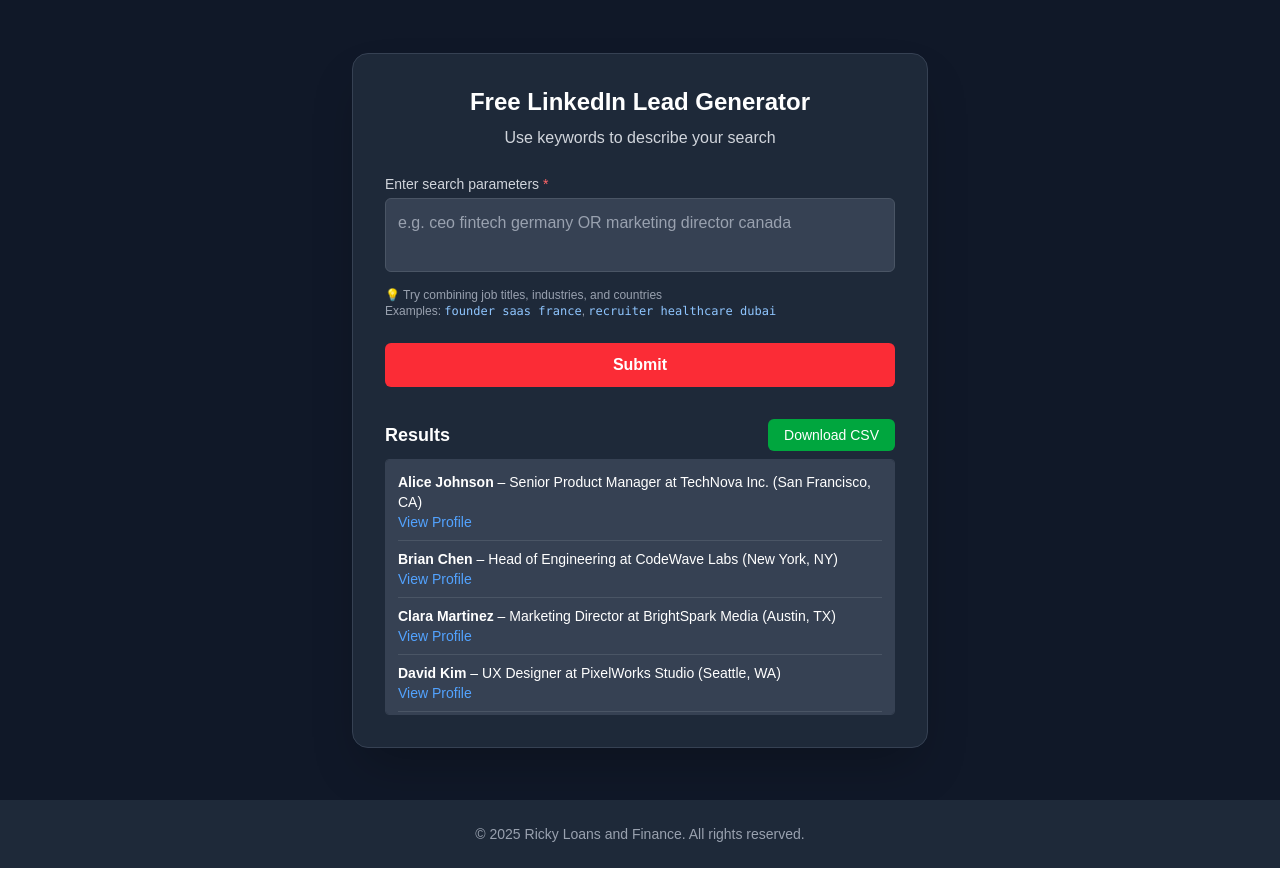
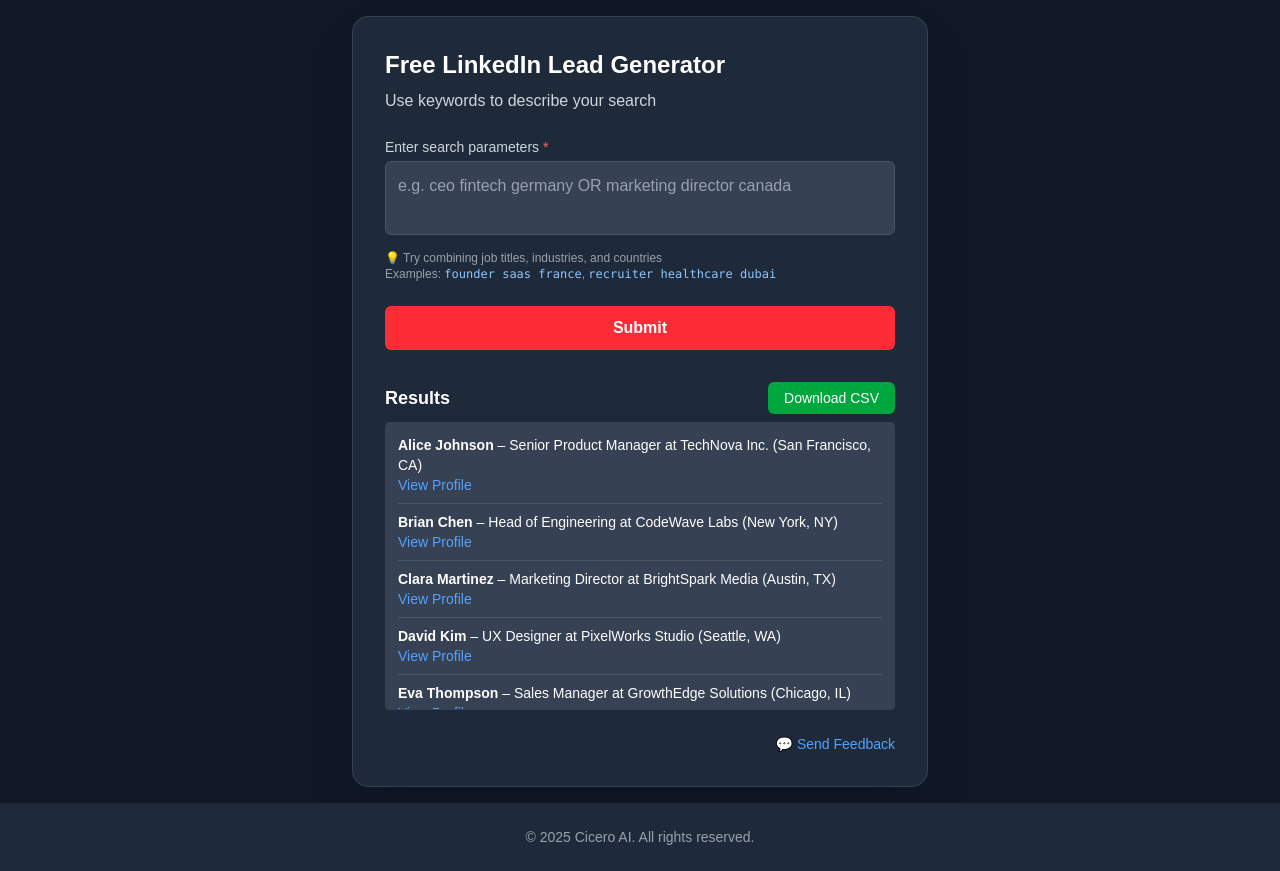
Before and after one commit to phixtalk/ricky-loans, a Next.js app: page / in a window 1280 px wide. Built offline with nearby package versions, Linux system fonts and the light colour scheme.

Commit message:
Feedback form

```diff
--- /dev/null
+++ b/src/app/components/Feedback.tsx
@@ -0,0 +1,64 @@
+import { useState } from "react";
+
+export const Feedback = () => {
+  const [feedbackText, setFeedbackText] = useState("");
+  const [showFeedback, setShowFeedback] = useState(false);
+
+  //   const handleFeedbackChange = (e: React.ChangeEvent<HTMLTextAreaElement>) => {
+  //     setFeedbackText(e.target.value);
+  //   };
+
+  //   const handleFeedbackSubmit = () => {
+  //     // Handle feedback submission logic here
+  //     console.log("Feedback submitted:", feedbackText);
+  //     setShowFeedback(false);
+  //   };
+
+  return (
+    <>
+      <div className="flex justify-end">
+        <button
+          onClick={() => setShowFeedback(true)}
+          className="mt-6 text-sm text-blue-400 cursor-pointer justify-end"
+        >
+          💬 Send Feedback
+        </button>
+      </div>
+      {showFeedback && (
+        <div className="fixed inset-0 z-50 flex items-center justify-center bg-white/10 backdrop-blur-sm">
+          <div className="bg-gray-800 text-white p-6 rounded-xl w-full max-w-md shadow-lg border border-gray-600">
+            <h2 className="text-lg font-semibold mb-3">
+              We would love your feedback
+            </h2>
+            <textarea
+              rows={4}
+              className="w-full p-3 bg-gray-700 border border-gray-600 rounded-md focus:outline-none"
+              placeholder="What would you like to see improved or added to the results?"
+              value={feedbackText}
+              onChange={(e) => setFeedbackText(e.target.value)}
+            />
+            <div className="flex justify-end gap-2 mt-4">
+              <button
+                onClick={() => setShowFeedback(false)}
+                className="text-gray-400 hover:text-white cursor-pointer"
+              >
+                Cancel
+              </button>
+              <button
+                onClick={() => {
+                  // Send feedbackText to your backend (TODO)
+                  setShowFeedback(false);
+                  setFeedbackText("");
+                  alert("Thanks for your feedback!");
+                }}
+                className="bg-blue-600 cursor-pointer hover:bg-blue-700 text-white px-4 py-2 rounded-md"
+              >
+                Submit
+              </button>
+            </div>
+          </div>
+        </div>
+      )}
+    </>
+  );
+};
--- a/src/app/page.tsx
+++ b/src/app/page.tsx
@@ -2,6 +2,7 @@
 
 import { useState } from "react";
 import { motion, AnimatePresence } from "framer-motion";
+import { Feedback } from "./components/Feedback";
 
 type Leads = {
   name: string;
@@ -87,8 +88,8 @@ export default function HomePage() {
 
   return (
     <div className="flex flex-col min-h-screen bg-gray-900 text-white">
-      <main className="min-h-screen flex items-center justify-center bg-gray-900 text-white p-4">
-        <div className="bg-gray-800 border border-gray-700 rounded-2xl shadow-2xl p-8 w-full max-w-xl text-center">
+      <main className="flex-grow flex items-center justify-center p-4">
+        <div className="w-full max-w-xl p-8 bg-gray-800 border border-gray-700 rounded-2xl shadow-2xl">
           <h1 className="text-2xl font-bold text-white mb-2">
             Free LinkedIn Lead Generator
           </h1>
@@ -160,7 +161,7 @@ export default function HomePage() {
                     ))}
                   </motion.div>
                 )}
-                <ul className="text-sm max-h-64 overflow-y-auto border border-gray-700 rounded p-3 bg-gray-700">
+                <ul className="text-sm max-h-72 overflow-y-auto border border-gray-700 rounded p-3 bg-gray-700">
                   {results.map((r, idx) => (
                     <li
                       key={idx}
@@ -181,12 +182,12 @@ export default function HomePage() {
               </motion.div>
             )}
           </AnimatePresence>
+          <Feedback />
         </div>
       </main>
 
       <footer className="text-center py-6 bg-gray-800 text-sm text-gray-400">
-        &copy; {new Date().getFullYear()} Ricky Loans and Finance. All rights
-        reserved.
+        &copy; {new Date().getFullYear()} Cicero AI. All rights reserved.
       </footer>
     </div>
   );
```
